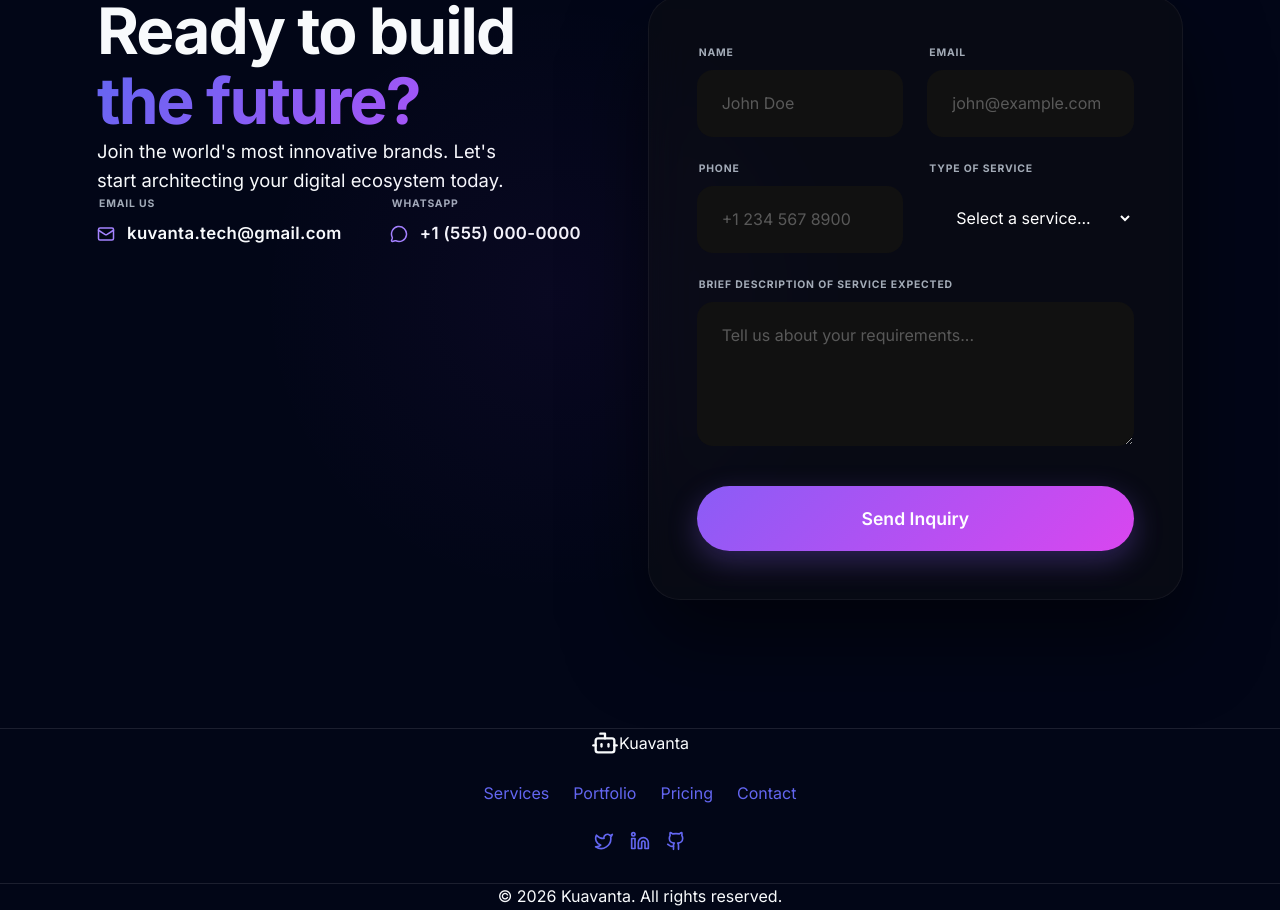
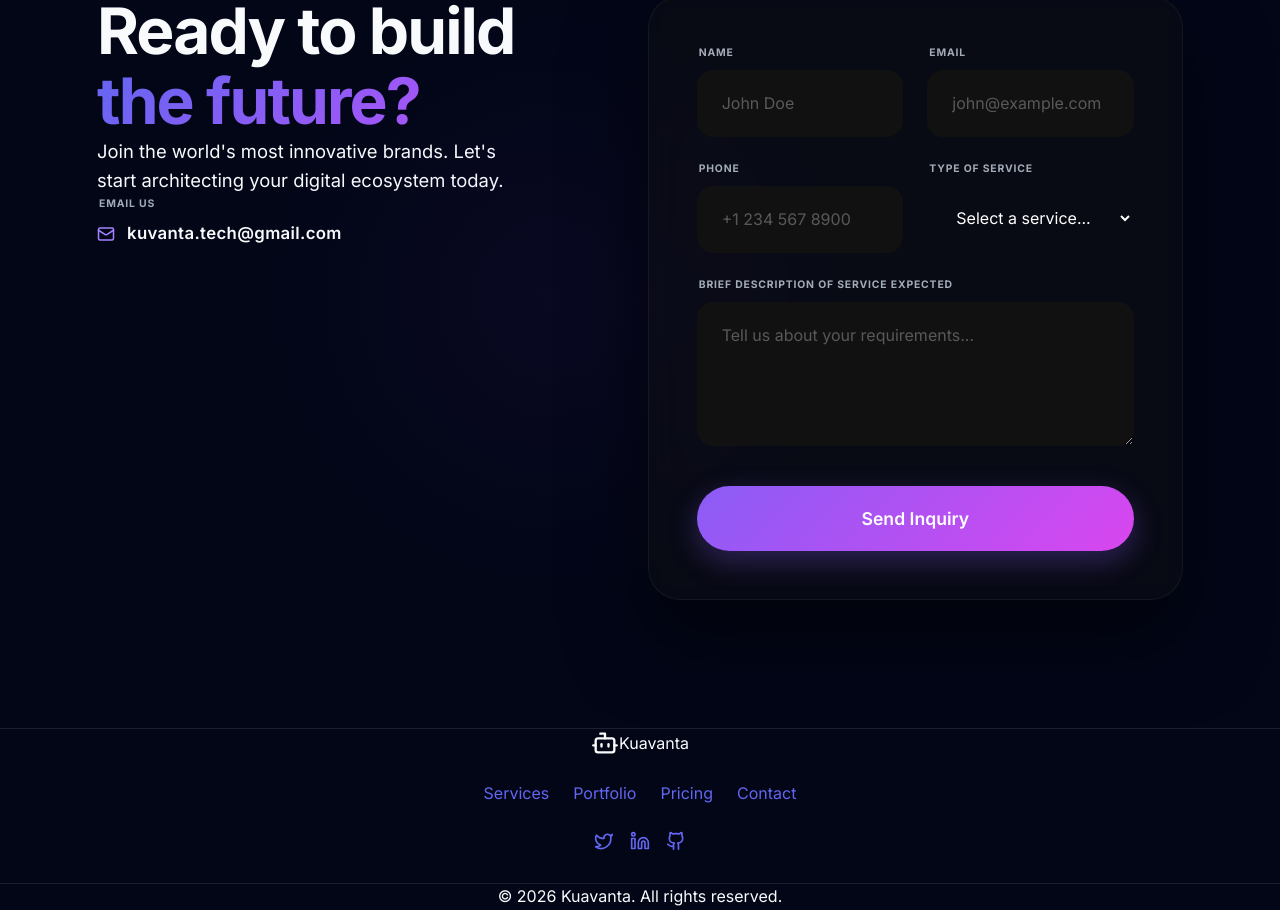
Before and after one commit to Rukmoni/KT, a React (Vite) app: page / in a window 1280 px wide. Shown: the part 4133-5043 px from the top of the page. Built offline with nearby package versions, Linux system fonts and the light colour scheme; no server answers; the database is empty.

Commit message:
Updated Contact.tsx

```diff
--- a/src/sections/Contact.tsx
+++ b/src/sections/Contact.tsx
@@ -27,13 +27,7 @@ export const Contact = () => {
               </div>
             </div>
 
-            <div className="contact-detail">
-              <span className="contact-label">WHATSAPP</span>
-              <div className="contact-info-item">
-                <MessageCircle size={18} style={{ color: '#a482ff' }} />
-                +1 (555) 000-0000
-              </div>
-            </div>
+
           </div>
         </div>
 
```
